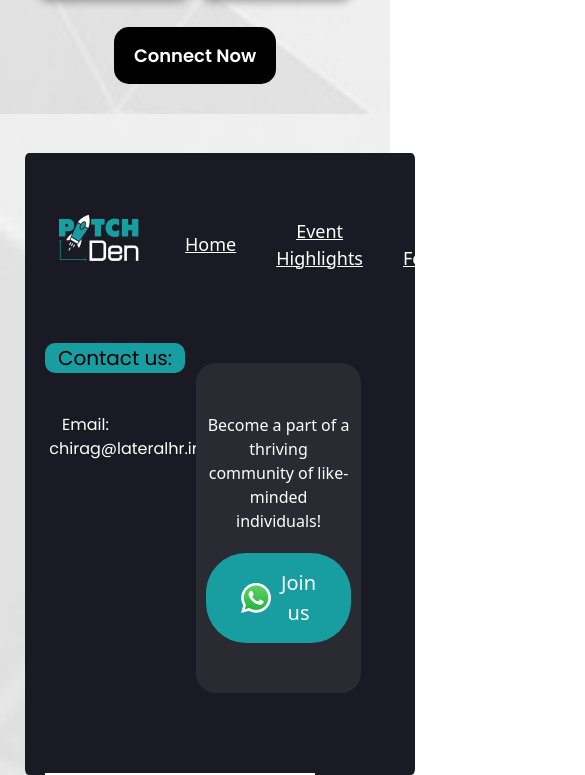
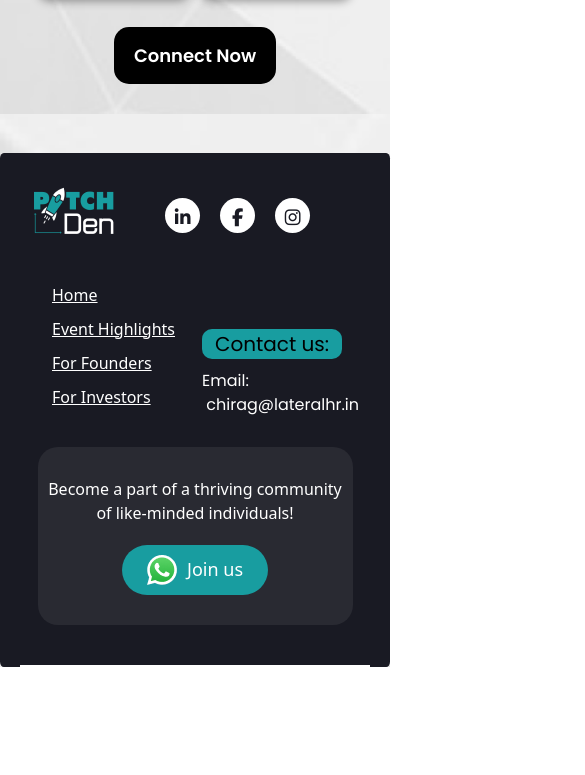
Before and after one commit to Diya1Kumar/PitchDen, a plain HTML site: page index.html in a window 390 px wide. Shown: the part 5001-5776 px from the top of the page, 585 px wide, since content can reach past the window. After the commit the page ends 5668 px from the top, so only its background shows below. Drawn offline with nearby package versions, Linux system fonts and the light colour scheme.

```diff
--- a/index.html
+++ b/index.html
@@ -175,6 +175,7 @@
 <footer>
     <div class="contain">
         <div class=footer-nav>
+
                 <div class="logo">
                     <img src="imgs/logo2.png" alt="Logo" />
                 </div>
@@ -186,11 +187,14 @@
 
 
                 </ul>
+
                 <div class="social-icons">
-            <a href="" class="ff"><i class="fa-brands fa-linkedin-in"></i></a>
+                    <a href="https://www.linkedin.com/company/navimumbaistartupcommunity/"class="ff"><i class="fa-brands fa-linkedin-in"></i></a>
                     <a href="" class="ff"><i class="fa-brands fa-facebook-f"></i></a>
-            <a href="" class="ff"><i class="fa-brands fa-twitter"></i></a>
+                    <a href="https://www.instagram.com/navimumbaistartups" class="ff"><i class="fa-brands fa-instagram"></i></a>
+
             </div>
+
     </div>
     <div class="outer">
         <div class="outer-txt">
--- a/style.css
+++ b/style.css
@@ -867,3 +867,7 @@ hr {
     border: none;
 
 }
+
+.hide{
+    display: none;
+}
--- a/style2.css
+++ b/style2.css
@@ -170,6 +170,7 @@
 @media (max-width:960px){
     .contain{
         width: 100%;
+        margin: 0;
     }
 }
 @media (max-width:932px){
@@ -202,6 +203,66 @@
         letter-spacing: 0.2px;
         line-height: 40px;
 
+    }
+    .contain{
+        position: relative;
+    }
+        .footer-nav {
+        flex-wrap: wrap;
+        justify-content: space-between;
+        padding: 20px;
+    }
+
+    .logo {
+        margin-left: 0;
+        margin-bottom: 10px;
+    }
+
+    .foot-links {
+        flex-wrap: wrap;
+        gap: 20px;
+        margin-top: 10px;
+    }
+
+    .social-icons {
+        margin: 10px 0;
+        justify-content: center;
+    }
+
+    .outer {
+        flex-wrap: wrap;
+        justify-content: space-between;
+        gap: 30px;
+        margin-left: 20px;
+        margin-right: 20px;
+        padding-bottom: 40px;
+    }
+
+    .outer-txt {
+        width: 48%;
+    }
+    .email{
+        text-align: left;
+    }
+    .email-box {
+        width: 48%;
+        padding: 30px 10px;
+    }
+
+    .send-btn {
+        width: auto;
+        font-size: 18px;
+        padding: 10px 25px;
+    }
+
+    .ff {
+        width: 35px;
+        height: 35px;
+        padding: 8px;
+    }
+
+    .ff i {
+        font-size: 18px;
     }
 
 }
@@ -439,6 +500,49 @@
         margin-top: 30px;
         margin-bottom: 30px;
     }
+    .foot-links{
+        position: absolute;
+        display: flex;
+        flex-direction: column;
+        justify-content: center;
+        text-align: left;
+        align-items: first baseline;
+        align-content: flex-start;
+        top:100px;
+        gap: 10px;
+        list-style: none;
+        margin-right: 0px;
+        margin-top: 30px;
+
+}
+.social-icons{
+    margin-right:60px;
+}
+.foot-links a {
+
+    color: white;
+    text-decoration: underline;
+    font-family: var(--font-primary);
+    font-weight: 400;
+    font-style: normal;
+    font-size: 16px;
+    padding-bottom: 2px;
+}
+.outer-txt{
+    margin-left: auto;
+    display: flex;
+    justify-content: center;
+    gap: 10px;
+
+
+}
+.contact{
+    margin-top: 30px;
+}
+
+.email-box{
+    margin: auto
+}
 }
 @media (max-width:720px){
     .image img{
@@ -476,6 +580,9 @@
         letter-spacing: 0.2px;
 
 
+    }
+    .email-box{
+        width:90%;
     }
 }
 @media (max-width:680px){
```
Lines whose indentation alone changed are shown as unchanged.
